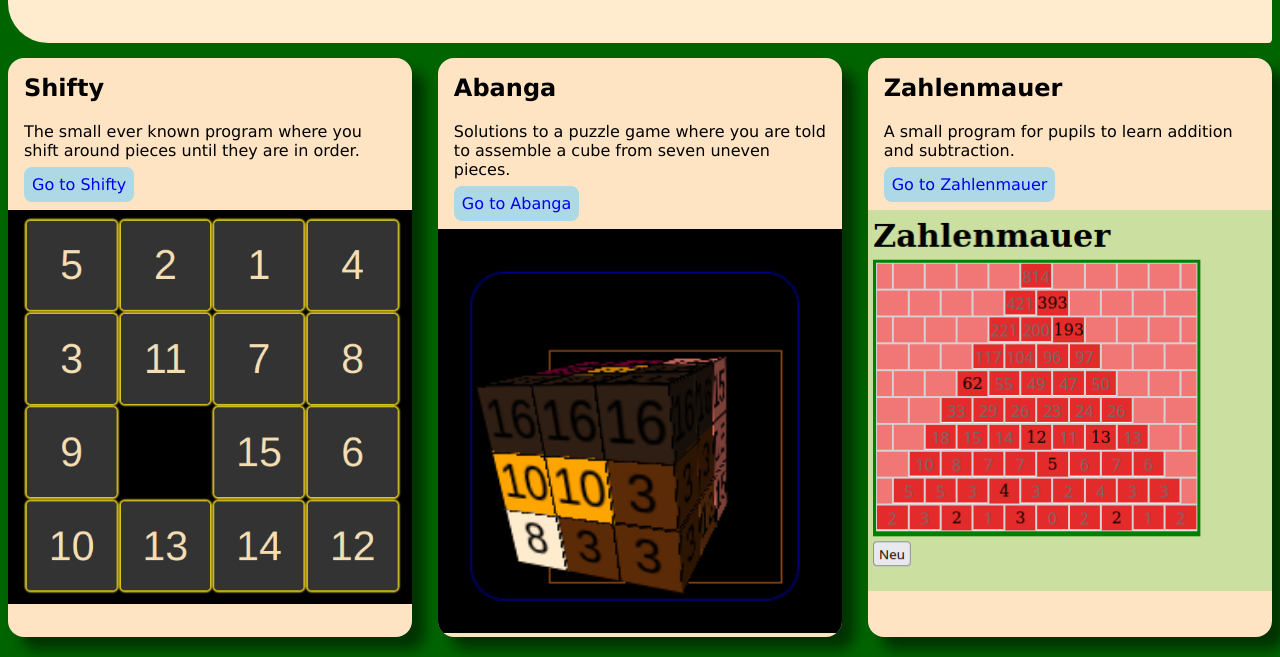
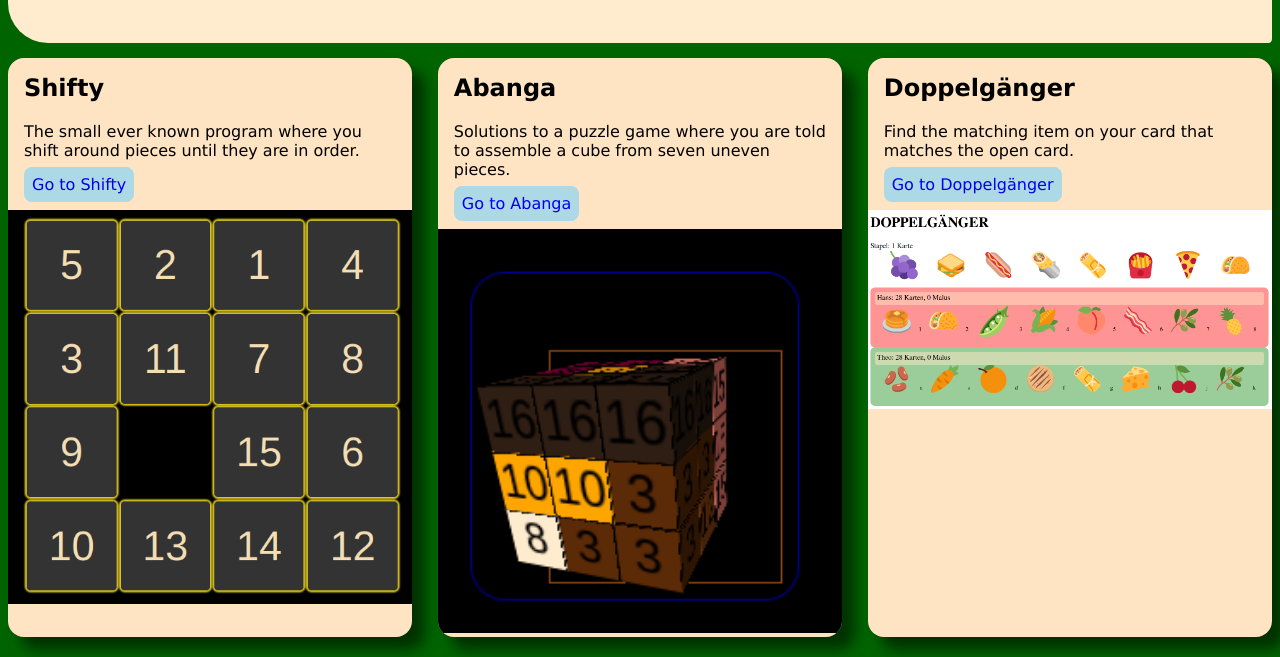
Before and after one commit to abulvenz/all-pages, a plain HTML site: page index.html in a window 1280 px wide. Shown: the part 143-800 px from the top of the page. Drawn offline with Linux system fonts and the light colour scheme.

Commit message:
feat: Added Doppelgänger.

```diff
--- a/index.html
+++ b/index.html
@@ -33,6 +33,14 @@
                 <a href="https://abulvenz.github.io/abanga/" class="button">Go to Abanga</a>
             </div>
             <img src="2024-09-30_23-06-24_crop.png" alt="View of one solution to cube puzzle.">
+        </article>
+        <article class="list">
+            <div class="container">
+                <h2>Doppelgänger</h2>
+                <p>Find the matching item on your card that matches the open card.</p>
+                <a href="https://abulvenz.github.io/doppel/" class="button">Go to Doppelgänger</a>
+            </div>
+            <img src="2024-09-30_23-10-19_crop.png" alt="Doppelgänger game view">
         </article>
         <article class="list">
             <div class="container">
```
Also changed, not shown: 2024-09-30_23-10-19_crop.png (added).
